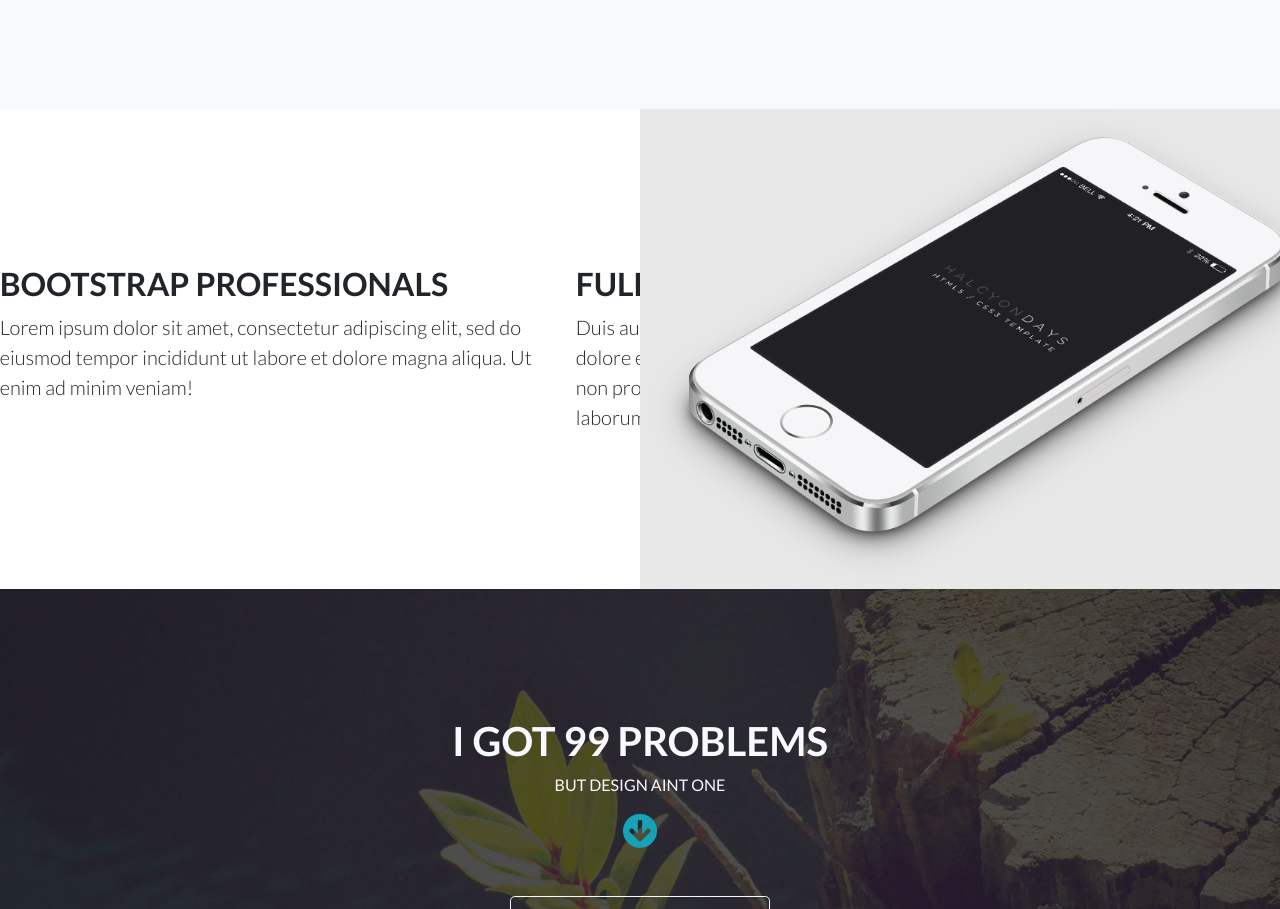
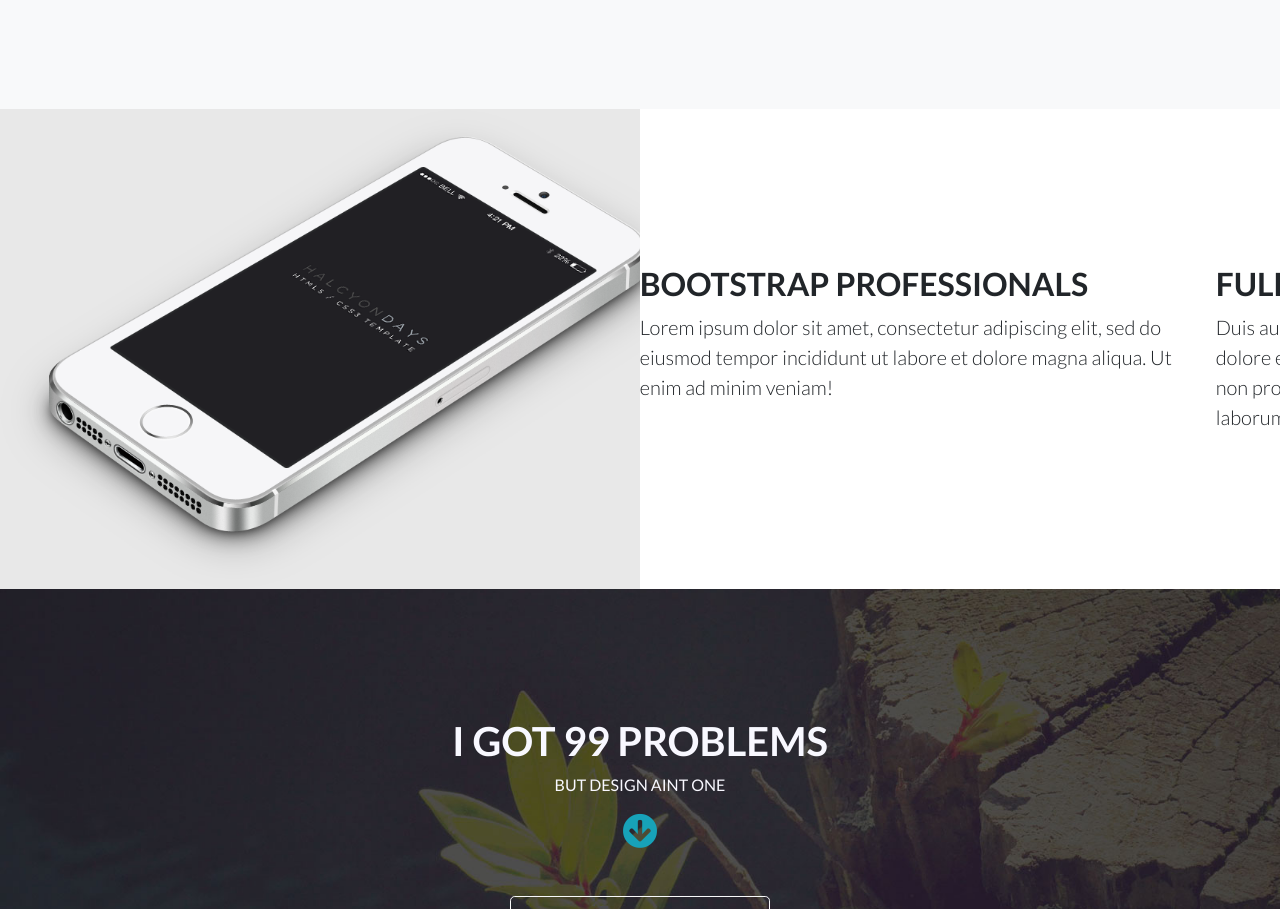
Before and after one commit to GitPersSiham/Template-with-bootstrap, a plain HTML site: page index.html in a window 1280 px wide. Shown: the part 1384-2293 px from the top of the page. Drawn offline with Linux system fonts and the light colour scheme.

Commit message:
changement dans le fichier index.html

```diff
--- a/index.html
+++ b/index.html
@@ -141,7 +141,7 @@
   <section id="showcase" class="showcase">
     <div class="container-fluid p-0">
       <div class="row no-gutters">
-        <div class="col-lg-6 order-lg-1 my-auto carousel slide " id="carouselExampleSlidesOnly"  data-ride="carousel" >
+        <div class="col-lg-6 order-lg-2 my-auto carousel slide " id="carouselExampleSlidesOnly"  data-ride="carousel" >
            <div class="carousel-inner">
              <div class="carousel-item active">
                <h2>BOOTSTRAP PROFESSIONALS</h2>
@@ -153,7 +153,7 @@
              </div>
          </div>
         </div>
-        <div class="col-lg-6 order-lg-2 bg-iphone showcase-img" style="background-image: url('images/iphone-bg.png');"></div>
+        <div class="col-lg-6 order-lg-1 bg-iphone showcase-img" style="background-image: url('images/iphone-bg.png');"></div>
       </div>
     </div>
   </section>
```
